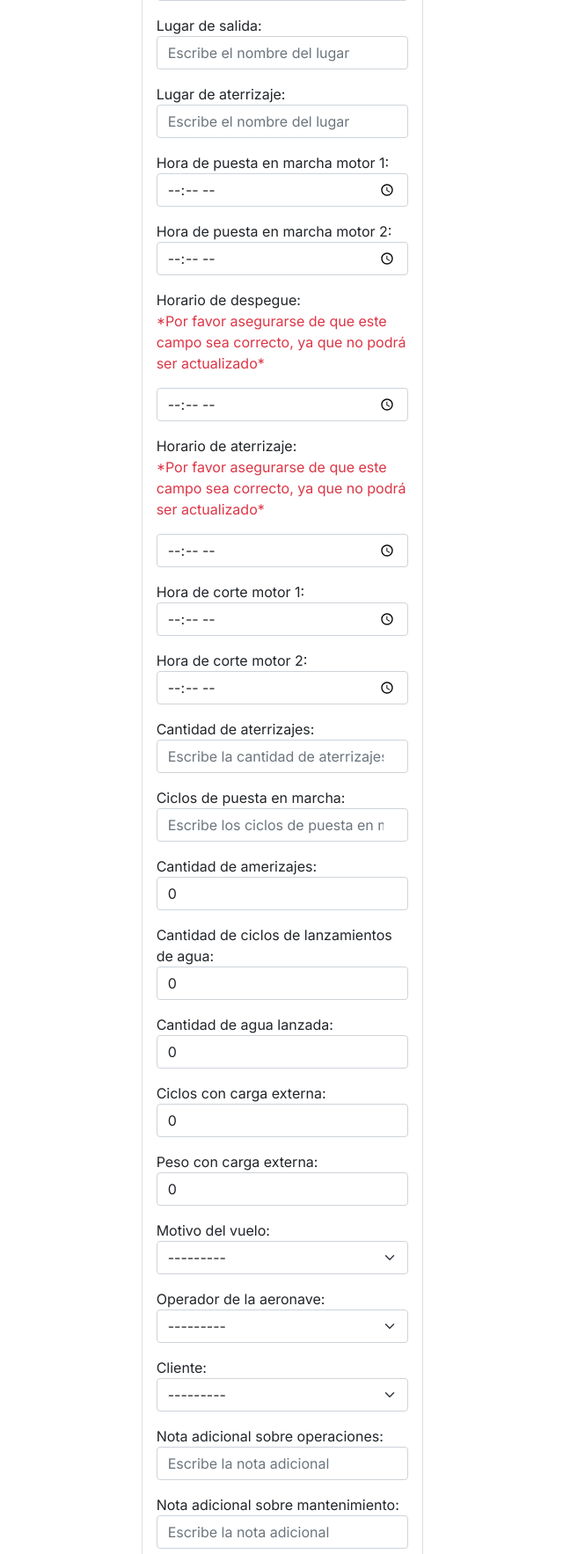
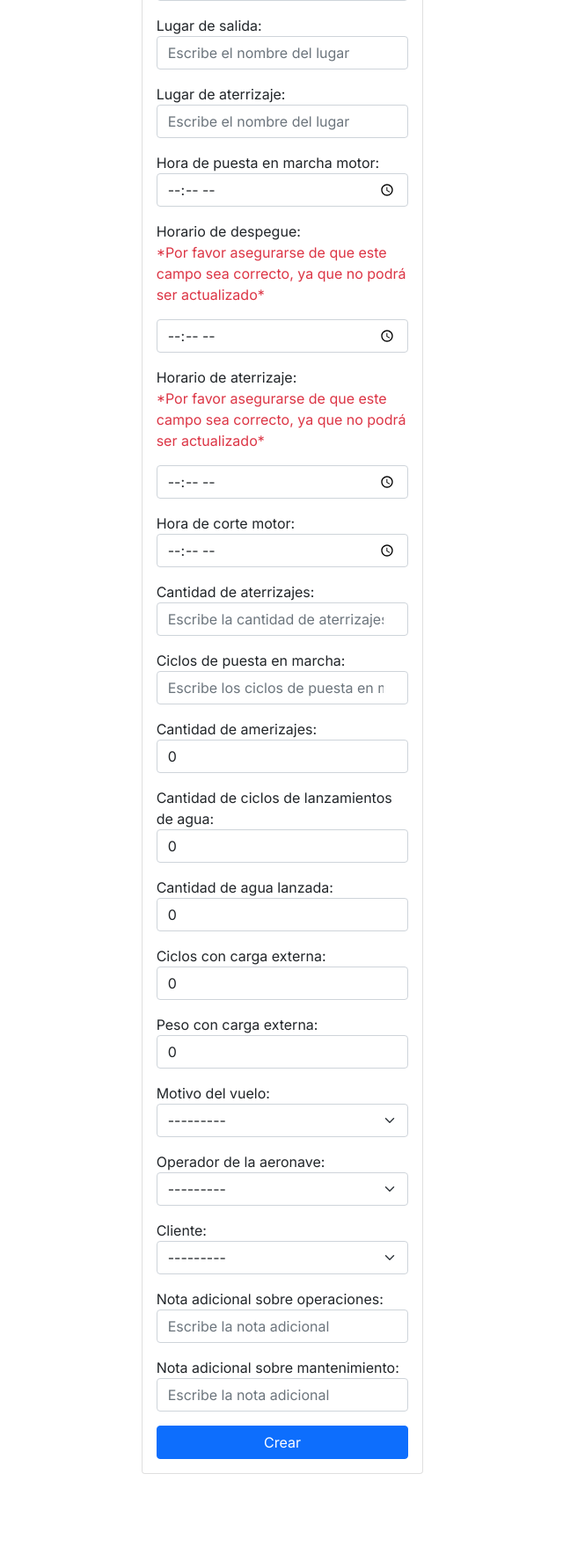
Before and after one commit to Augustorresfx/gastos-django, a Django app: page /vuelos/create/ in a window 1280 px wide. Shown: the part 810-2577 px from the top of the page at 88% size, without its empty margins (454-1094 px from the left). After the commit the page ends 2486 px from the top, so only its background shows below. Run offline with Django 4.2, Linux system fonts and the light colour scheme; the visitor is signed in with stand-in values (Sample User, id 1); data that the repository does not hold is empty; some libraries are stand-ins or nearby versions.

Commit message:
excel_horas_operacion

```diff
--- a/clients/forms.py
+++ b/clients/forms.py
@@ -39,8 +39,8 @@ class ClientForm(ModelForm):
     class Meta:
         model = Operacion
         fields = ['title', 'aeronave', 'pilot', 'alumn', 'mechanic', 'fuel', 'takeoff_place',
-                  'landing_place', 'engine_ignition_1', 'engine_ignition_2', 'takeoff_time', 'landing_time',
-                  'engine_cut_1', 'engine_cut_2', 'number_of_landings', 'number_of_splashdowns', 'start_up_cycles', 'fuel_on_landing',
+                  'landing_place', 'engine_ignition_1', 'takeoff_time', 'landing_time',
+                  'engine_cut_1', 'number_of_landings', 'number_of_splashdowns', 'start_up_cycles', 'fuel_on_landing',
                     'water_release_cycles', 'water_release_amount', 'cycles_with_external_load',
                   'weight_with_external_load', 'reason_of_flight', 'other_reason', 'operator', 'client', 'operation_note', 'maintenance_note'
                   ]
@@ -71,6 +71,7 @@ class ClientForm(ModelForm):
             })
 
         }
+        widgets['alumn'].required = False  # Make 'alumn' optional
 class AeronaveForm(ModelForm):
     class Meta:
         model = Aeronave
--- a/clients/templates/vuelos/create_vuelo.html
+++ b/clients/templates/vuelos/create_vuelo.html
@@ -67,15 +67,9 @@
 
 
                     <div class="mb-3">
-                        <label for="title">Hora de puesta en marcha motor 1:</label>
+                        <label for="title">Hora de puesta en marcha motor:</label>
                         <input type="time" name="engine_ignition_1" id="engine_ignition_1"
                         class="form-control" placeholder="Hora de puesta en marcha motor 1">
-                    </div>
-
-                    <div class="mb-3">
-                        <label for="title">Hora de puesta en marcha motor 2:</label>
-                        <input type="time" name="engine_ignition_2" id="engine_ignition_2"
-                        class="form-control" placeholder="Hora de puesta en marcha motor 2">
                     </div>
 
                     <div class="mb-3">
@@ -95,16 +89,11 @@
                     </div>
 
                     <div class="mb-3">
-                        <label for="title">Hora de corte motor 1:</label>
+                        <label for="title">Hora de corte motor:</label>
                         <input type="time" name="engine_cut_1" id="engine_cut_1"
                         class="form-control" placeholder="Hora de corte motor 1">
                     </div>
 
-                    <div class="mb-3">
-                        <label for="title">Hora de corte motor 2:</label>
-                        <input type="time" name="engine_cut_2" id="engine_cut_2"
-                        class="form-control" placeholder="HHora de corte motor 2">
-                    </div>
 
                     <div class="mb-3">
                         <label for="title">Cantidad de aterrizajes:</label>
--- a/clients/views.py
+++ b/clients/views.py
@@ -255,18 +255,18 @@ def send_mail_with_excel(request):
         combustible_usado = product.fuel - product.fuel_on_landing
         data = []
         if product.alumn == None:
-            data = [product.created.strftime("%Y"), product.created.strftime("%m"), product.created.strftime("%d"), product.takeoff_time, product.takeoff_place, product.landing_place, product.landing_time, product.reason_of_flight.title, product.aeronave.title, product.aeronave.matricula, product.pilot.name + ': ' + str(product.pilot.horas_voladas), '', product.number_of_landings, product.number_of_splashdowns, '', timedelta(seconds=delta.seconds), product.reason_of_flight.title, '', '', product.aeronave.horas_voladas, product.aeronave.ciclos_motor, product.aeronave.horas_disponibles, '', product.fuel, product.fuel_on_landing, product.used_fuel, product.engine_ignition_1, product.engine_cut_1, product.total_encendido_1, product.engine_ignition_2, product.engine_cut_2, product.total_encendido_2, product.operation_note, product.maintenance_note, product.client.name, product.cycles_with_external_load, product.weight_with_external_load, product.water_release_cycles, product.water_release_amount ]
+            data = [product.created.strftime("%Y"), product.created.strftime("%m"), product.created.strftime("%d"), product.takeoff_time, product.takeoff_place, product.landing_place, product.landing_time, product.reason_of_flight.title, product.aeronave.title, product.aeronave.matricula, product.pilot.name + ': ' + str(product.total_horas_piloto), '', product.number_of_landings, product.number_of_splashdowns, '', timedelta(seconds=delta.seconds), product.reason_of_flight.title, product.total_horas_aeronave, product.total_ciclos_encendido, product.total_horas_disponibles_aeronave, '', product.fuel, product.fuel_on_landing, product.used_fuel, product.engine_ignition_1, product.engine_cut_1, product.total_encendido_1, product.operation_note, product.maintenance_note, product.client.name, product.cycles_with_external_load, product.weight_with_external_load, product.water_release_cycles, product.water_release_amount ]
         else:
             if product.alumn.rol.title == 'Copiloto':
 
             #data = [product.title.title, product.takeoff_place, product.landing_place, product.created.strftime("%y %m %d"), product.pilot.name, product.mechanic.name, product.operator.name, product.aeronave.matricula, timedelta(seconds=delta.seconds), product.reason_of_flight.title, '', '', product.aeronave.horas_voladas, product.start_up_cycles, product.aeronave.horas_disponibles, '', product.fuel, product.fuel_on_landing, product.used_fuel, product.engine_ignition_1, product.engine_cut_1, product.total_encendido_1, product.engine_ignition_2, product.engine_cut_2, product.total_encendido_2, product.operation_note, product.maintenance_note, product.client.name, product.cycles_with_external_load, product.weight_with_external_load, product.number_of_landings, product.number_of_splashdowns, product.water_release_cycles, product.water_release_amount]
-                data = [product.created.strftime("%Y"), product.created.strftime("%m"), product.created.strftime("%d"), product.takeoff_time, product.takeoff_place, product.landing_place, product.landing_time, product.reason_of_flight.title, product.aeronave.title, product.aeronave.matricula, product.pilot.name + ': ' + str(product.pilot.horas_voladas), product.alumn.name + ": " + str(product.alumn.horas_voladas), product.number_of_landings, product.number_of_splashdowns, '', timedelta(seconds=delta.seconds), product.reason_of_flight.title, '', '', product.aeronave.horas_voladas, product.aeronave.ciclos_motor, product.aeronave.horas_disponibles, '', product.fuel, product.fuel_on_landing, product.used_fuel, product.engine_ignition_1, product.engine_cut_1, product.total_encendido_1, product.engine_ignition_2, product.engine_cut_2, product.total_encendido_2, product.operation_note, product.maintenance_note, product.client.name, product.cycles_with_external_load, product.weight_with_external_load, product.water_release_cycles, product.water_release_amount ]
+                data = [product.created.strftime("%Y"), product.created.strftime("%m"), product.created.strftime("%d"), product.takeoff_time, product.takeoff_place, product.landing_place, product.landing_time, product.reason_of_flight.title, product.aeronave.title, product.aeronave.matricula, product.pilot.name + ': ' + str(product.total_horas_piloto), product.alumn.name + ": " + str(product.total_horas_alumn), product.number_of_landings, product.number_of_splashdowns, '', timedelta(seconds=delta.seconds), product.reason_of_flight.title, product.total_horas_aeronave, product.total_ciclos_encendido, product.total_horas_disponibles_aeronave, '', product.fuel, product.fuel_on_landing, product.used_fuel, product.engine_ignition_1, product.engine_cut_1, product.total_encendido_1, product.operation_note, product.maintenance_note, product.client.name, product.cycles_with_external_load, product.weight_with_external_load, product.water_release_cycles, product.water_release_amount ]
 
             elif product.alumn.rol.title == 'Instructor':
-                data = [product.created.strftime("%Y"), product.created.strftime("%m"), product.created.strftime("%d"), product.takeoff_time, product.takeoff_place, product.landing_place, product.landing_time, product.reason_of_flight.title, product.aeronave.title, product.aeronave.matricula, product.pilot.name + ': ' + str(product.pilot.horas_voladas), '', product.number_of_landings, product.number_of_splashdowns, product.alumn.name + ": " + str(product.alumn.horas_voladas), timedelta(seconds=delta.seconds), product.reason_of_flight.title, '', '', product.aeronave.horas_voladas, product.aeronave.ciclos_motor, product.aeronave.horas_disponibles, '', product.fuel, product.fuel_on_landing, product.used_fuel, product.engine_ignition_1, product.engine_cut_1, product.total_encendido_1, product.engine_ignition_2, product.engine_cut_2, product.total_encendido_2, product.operation_note, product.maintenance_note, product.client.name, product.cycles_with_external_load, product.weight_with_external_load, product.water_release_cycles, product.water_release_amount ]
+                data = [product.created.strftime("%Y"), product.created.strftime("%m"), product.created.strftime("%d"), product.takeoff_time, product.takeoff_place, product.landing_place, product.landing_time, product.reason_of_flight.title, product.aeronave.title, product.aeronave.matricula, product.pilot.name + ': ' + str(product.total_horas_piloto), '', product.number_of_landings, product.number_of_splashdowns, product.alumn.name + ": " + str(product.total_horas_alumn), timedelta(seconds=delta.seconds), product.reason_of_flight.title, product.total_horas_aeronave, product.total_ciclos_encendido, product.total_horas_disponibles_aeronave, '', product.fuel, product.fuel_on_landing, product.used_fuel, product.engine_ignition_1, product.engine_cut_1, product.total_encendido_1, product.operation_note, product.maintenance_note, product.client.name, product.cycles_with_external_load, product.weight_with_external_load, product.water_release_cycles, product.water_release_amount ]
 
             else:
-                data = [product.created.strftime("%Y"), product.created.strftime("%m"), product.created.strftime("%d"), product.takeoff_time, product.takeoff_place, product.landing_place, product.landing_time, product.reason_of_flight.title, product.aeronave.title, product.aeronave.matricula, product.pilot.name + ': ' + str(product.pilot.horas_voladas), '', product.number_of_landings, product.number_of_splashdowns, '', timedelta(seconds=delta.seconds), product.reason_of_flight.title, '', '', product.aeronave.horas_voladas, product.aeronave.ciclos_motor, product.aeronave.horas_disponibles, '', product.fuel, product.fuel_on_landing, product.used_fuel, product.engine_ignition_1, product.engine_cut_1, product.total_encendido_1, product.engine_ignition_2, product.engine_cut_2, product.total_encendido_2, product.operation_note, product.maintenance_note, product.client.name, product.cycles_with_external_load, product.weight_with_external_load, product.water_release_cycles, product.water_release_amount ]
+                data = [product.created.strftime("%Y"), product.created.strftime("%m"), product.created.strftime("%d"), product.takeoff_time, product.takeoff_place, product.landing_place, product.landing_time, product.reason_of_flight.title, product.aeronave.title, product.aeronave.matricula, product.pilot.name + ': ' + str(product.total_horas_piloto), '', product.number_of_landings, product.number_of_splashdowns, '', timedelta(seconds=delta.seconds), product.reason_of_flight.title, product.aeronave.horas_voladas, product.aeronave.ciclos_motor, product.aeronave.horas_disponibles, '', product.fuel, product.fuel_on_landing, product.used_fuel, product.engine_ignition_1, product.engine_cut_1, product.total_encendido_1, product.operation_note, product.maintenance_note, product.client.name, product.cycles_with_external_load, product.weight_with_external_load, product.water_release_cycles, product.water_release_amount ]
         for i, val in enumerate(data):
             sheet.cell(row=row, column=col+i, value=val)
         row+=1
@@ -352,18 +352,18 @@ def export_excel(request):
         combustible_usado = product.fuel - product.fuel_on_landing
         data = []
         if product.alumn == None:
-            data = [product.created.strftime("%Y"), product.created.strftime("%m"), product.created.strftime("%d"), product.takeoff_time, product.takeoff_place, product.landing_place, product.landing_time, product.reason_of_flight.title, product.aeronave.title, product.aeronave.matricula, product.pilot.name + ': ' + str(product.pilot.horas_voladas), '', product.number_of_landings, product.number_of_splashdowns, '', timedelta(seconds=delta.seconds), product.reason_of_flight.title, '', '', product.aeronave.horas_voladas, product.aeronave.ciclos_motor, product.aeronave.horas_disponibles, '', product.fuel, product.fuel_on_landing, product.used_fuel, product.engine_ignition_1, product.engine_cut_1, product.total_encendido_1, product.engine_ignition_2, product.engine_cut_2, product.total_encendido_2, product.operation_note, product.maintenance_note, product.client.name, product.cycles_with_external_load, product.weight_with_external_load, product.water_release_cycles, product.water_release_amount ]
+            data = [product.created.strftime("%Y"), product.created.strftime("%m"), product.created.strftime("%d"), product.takeoff_time, product.takeoff_place, product.landing_place, product.landing_time, product.reason_of_flight.title, product.aeronave.title, product.aeronave.matricula, product.pilot.name + ': ' + str(product.total_horas_piloto), '', product.number_of_landings, product.number_of_splashdowns, '', timedelta(seconds=delta.seconds), product.reason_of_flight.title, product.total_horas_aeronave, product.total_ciclos_encendido, product.total_horas_disponibles_aeronave, '', product.fuel, product.fuel_on_landing, product.used_fuel, product.engine_ignition_1, product.engine_cut_1, product.total_encendido_1, product.operation_note, product.maintenance_note, product.client.name, product.cycles_with_external_load, product.weight_with_external_load, product.water_release_cycles, product.water_release_amount ]
         else:
             if product.alumn.rol.title == 'Copiloto':
 
             #data = [product.title.title, product.takeoff_place, product.landing_place, product.created.strftime("%y %m %d"), product.pilot.name, product.mechanic.name, product.operator.name, product.aeronave.matricula, timedelta(seconds=delta.seconds), product.reason_of_flight.title, '', '', product.aeronave.horas_voladas, product.start_up_cycles, product.aeronave.horas_disponibles, '', product.fuel, product.fuel_on_landing, product.used_fuel, product.engine_ignition_1, product.engine_cut_1, product.total_encendido_1, product.engine_ignition_2, product.engine_cut_2, product.total_encendido_2, product.operation_note, product.maintenance_note, product.client.name, product.cycles_with_external_load, product.weight_with_external_load, product.number_of_landings, product.number_of_splashdowns, product.water_release_cycles, product.water_release_amount]
-                data = [product.created.strftime("%Y"), product.created.strftime("%m"), product.created.strftime("%d"), product.takeoff_time, product.takeoff_place, product.landing_place, product.landing_time, product.reason_of_flight.title, product.aeronave.title, product.aeronave.matricula, product.pilot.name + ': ' + str(product.pilot.horas_voladas), product.alumn.name + ": " + str(product.alumn.horas_voladas), product.number_of_landings, product.number_of_splashdowns, '', timedelta(seconds=delta.seconds), product.reason_of_flight.title, '', '', product.aeronave.horas_voladas, product.aeronave.ciclos_motor, product.aeronave.horas_disponibles, '', product.fuel, product.fuel_on_landing, product.used_fuel, product.engine_ignition_1, product.engine_cut_1, product.total_encendido_1, product.engine_ignition_2, product.engine_cut_2, product.total_encendido_2, product.operation_note, product.maintenance_note, product.client.name, product.cycles_with_external_load, product.weight_with_external_load, product.water_release_cycles, product.water_release_amount ]
+                data = [product.created.strftime("%Y"), product.created.strftime("%m"), product.created.strftime("%d"), product.takeoff_time, product.takeoff_place, product.landing_place, product.landing_time, product.reason_of_flight.title, product.aeronave.title, product.aeronave.matricula, product.pilot.name + ': ' + str(product.total_horas_piloto), product.alumn.name + ": " + str(product.total_horas_alumn), product.number_of_landings, product.number_of_splashdowns, '', timedelta(seconds=delta.seconds), product.reason_of_flight.title, product.total_horas_aeronave, product.total_ciclos_encendido, product.total_horas_disponibles_aeronave, '', product.fuel, product.fuel_on_landing, product.used_fuel, product.engine_ignition_1, product.engine_cut_1, product.total_encendido_1, product.operation_note, product.maintenance_note, product.client.name, product.cycles_with_external_load, product.weight_with_external_load, product.water_release_cycles, product.water_release_amount ]
 
             elif product.alumn.rol.title == 'Instructor':
-                data = [product.created.strftime("%Y"), product.created.strftime("%m"), product.created.strftime("%d"), product.takeoff_time, product.takeoff_place, product.landing_place, product.landing_time, product.reason_of_flight.title, product.aeronave.title, product.aeronave.matricula, product.pilot.name + ': ' + str(product.pilot.horas_voladas), '', product.number_of_landings, product.number_of_splashdowns, product.alumn.name + ": " + str(product.alumn.horas_voladas), timedelta(seconds=delta.seconds), product.reason_of_flight.title, '', '', product.aeronave.horas_voladas, product.aeronave.ciclos_motor, product.aeronave.horas_disponibles, '', product.fuel, product.fuel_on_landing, product.used_fuel, product.engine_ignition_1, product.engine_cut_1, product.total_encendido_1, product.engine_ignition_2, product.engine_cut_2, product.total_encendido_2, product.operation_note, product.maintenance_note, product.client.name, product.cycles_with_external_load, product.weight_with_external_load, product.water_release_cycles, product.water_release_amount ]
+                data = [product.created.strftime("%Y"), product.created.strftime("%m"), product.created.strftime("%d"), product.takeoff_time, product.takeoff_place, product.landing_place, product.landing_time, product.reason_of_flight.title, product.aeronave.title, product.aeronave.matricula, product.pilot.name + ': ' + str(product.total_horas_piloto), '', product.number_of_landings, product.number_of_splashdowns, product.alumn.name + ": " + str(product.total_horas_alumn), timedelta(seconds=delta.seconds), product.reason_of_flight.title, product.total_horas_aeronave, product.total_ciclos_encendido, product.total_horas_disponibles_aeronave, '', product.fuel, product.fuel_on_landing, product.used_fuel, product.engine_ignition_1, product.engine_cut_1, product.total_encendido_1, product.operation_note, product.maintenance_note, product.client.name, product.cycles_with_external_load, product.weight_with_external_load, product.water_release_cycles, product.water_release_amount ]
 
             else:
-                data = [product.created.strftime("%Y"), product.created.strftime("%m"), product.created.strftime("%d"), product.takeoff_time, product.takeoff_place, product.landing_place, product.landing_time, product.reason_of_flight.title, product.aeronave.title, product.aeronave.matricula, product.pilot.name + ': ' + str(product.pilot.horas_voladas), '', product.number_of_landings, product.number_of_splashdowns, '', timedelta(seconds=delta.seconds), product.reason_of_flight.title, '', '', product.aeronave.horas_voladas, product.aeronave.ciclos_motor, product.aeronave.horas_disponibles, '', product.fuel, product.fuel_on_landing, product.used_fuel, product.engine_ignition_1, product.engine_cut_1, product.total_encendido_1, product.engine_ignition_2, product.engine_cut_2, product.total_encendido_2, product.operation_note, product.maintenance_note, product.client.name, product.cycles_with_external_load, product.weight_with_external_load, product.water_release_cycles, product.water_release_amount ]
+                data = [product.created.strftime("%Y"), product.created.strftime("%m"), product.created.strftime("%d"), product.takeoff_time, product.takeoff_place, product.landing_place, product.landing_time, product.reason_of_flight.title, product.aeronave.title, product.aeronave.matricula, product.pilot.name + ': ' + str(product.total_horas_piloto), '', product.number_of_landings, product.number_of_splashdowns, '', timedelta(seconds=delta.seconds), product.reason_of_flight.title, product.aeronave.horas_voladas, product.aeronave.ciclos_motor, product.aeronave.horas_disponibles, '', product.fuel, product.fuel_on_landing, product.used_fuel, product.engine_ignition_1, product.engine_cut_1, product.total_encendido_1, product.operation_note, product.maintenance_note, product.client.name, product.cycles_with_external_load, product.weight_with_external_load, product.water_release_cycles, product.water_release_amount ]
         for i, val in enumerate(data):
             sheet.cell(row=row, column=col+i, value=val)
         row+=1
```
Also changed, not shown: clients/jobs/jobs.py (+18 -2 lines), clients/models.py (+15 -6 lines), clients/templates/vuelos/vuelo_detail.html (+2 -14 lines), clients/templates/vuelos/vuelos.html (+4 -4 lines), clients/migrations/0011_remove_operacion_engine_cut_2_and_more.py (added), 2 other files.
